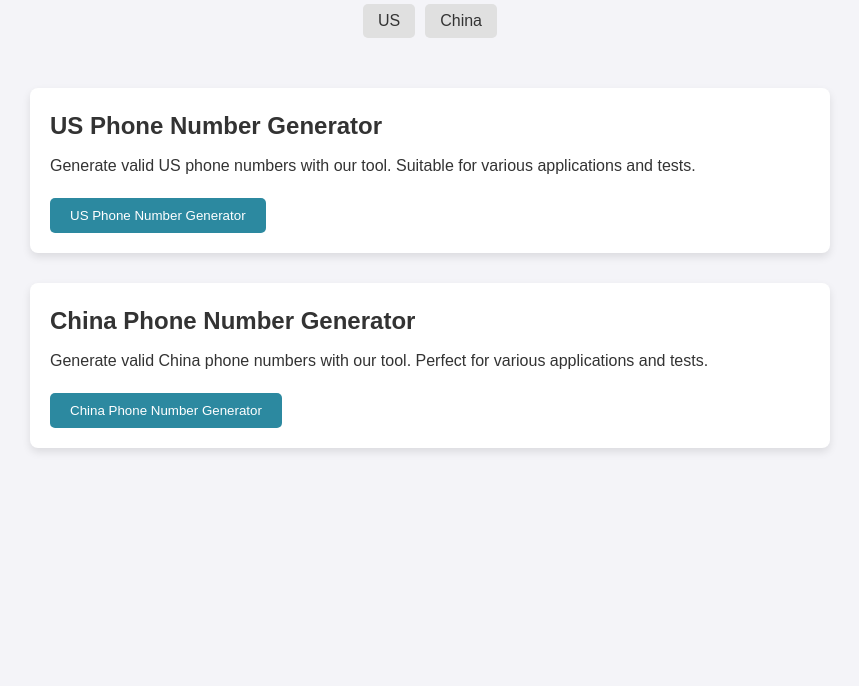
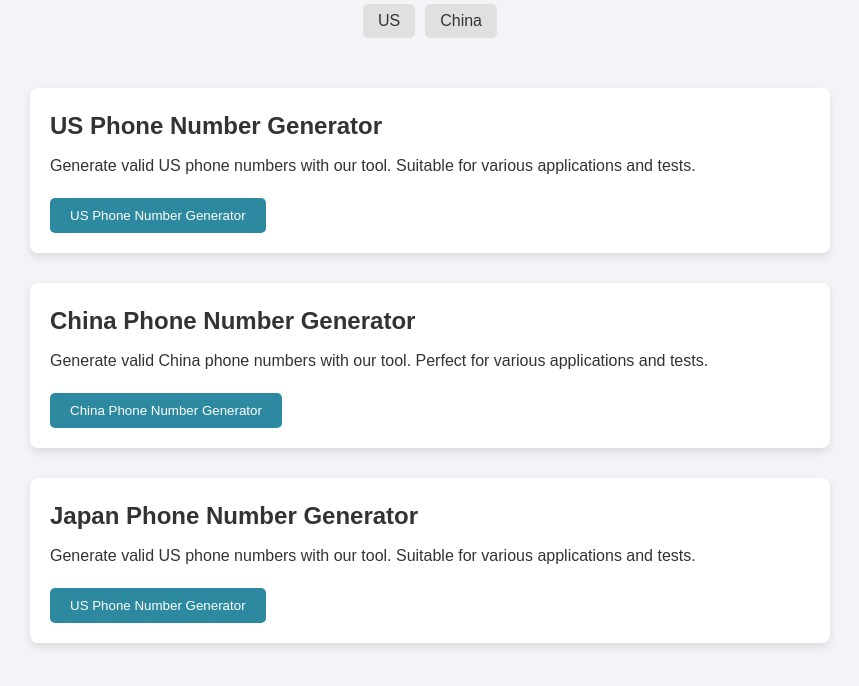
Before and after one commit to coco8472/frontend_test, a plain HTML site: page index.html in a window 1280 px wide. Shown: the part 84-770 px from the top of the page, without its empty margins (210-1069 px from the left). Drawn offline with Linux system fonts and the light colour scheme.

Commit message:
Add japan

```diff
--- a/index.html
+++ b/index.html
@@ -39,6 +39,14 @@
       </a>
     </section>
 
+    <section>
+      <h2>Japan Phone Number Generator</h2>
+      <p>Generate valid US phone numbers with our tool. Suitable for various applications and tests.</p>
+      <a href="us-phone-number-generator" title="Generate US Phone Number">
+        <button>US Phone Number Generator</button>
+      </a>
+    </section>
+
     <!-- ...您可以继续添加更多国家的sections... -->
   </main>
   <footer>
```
